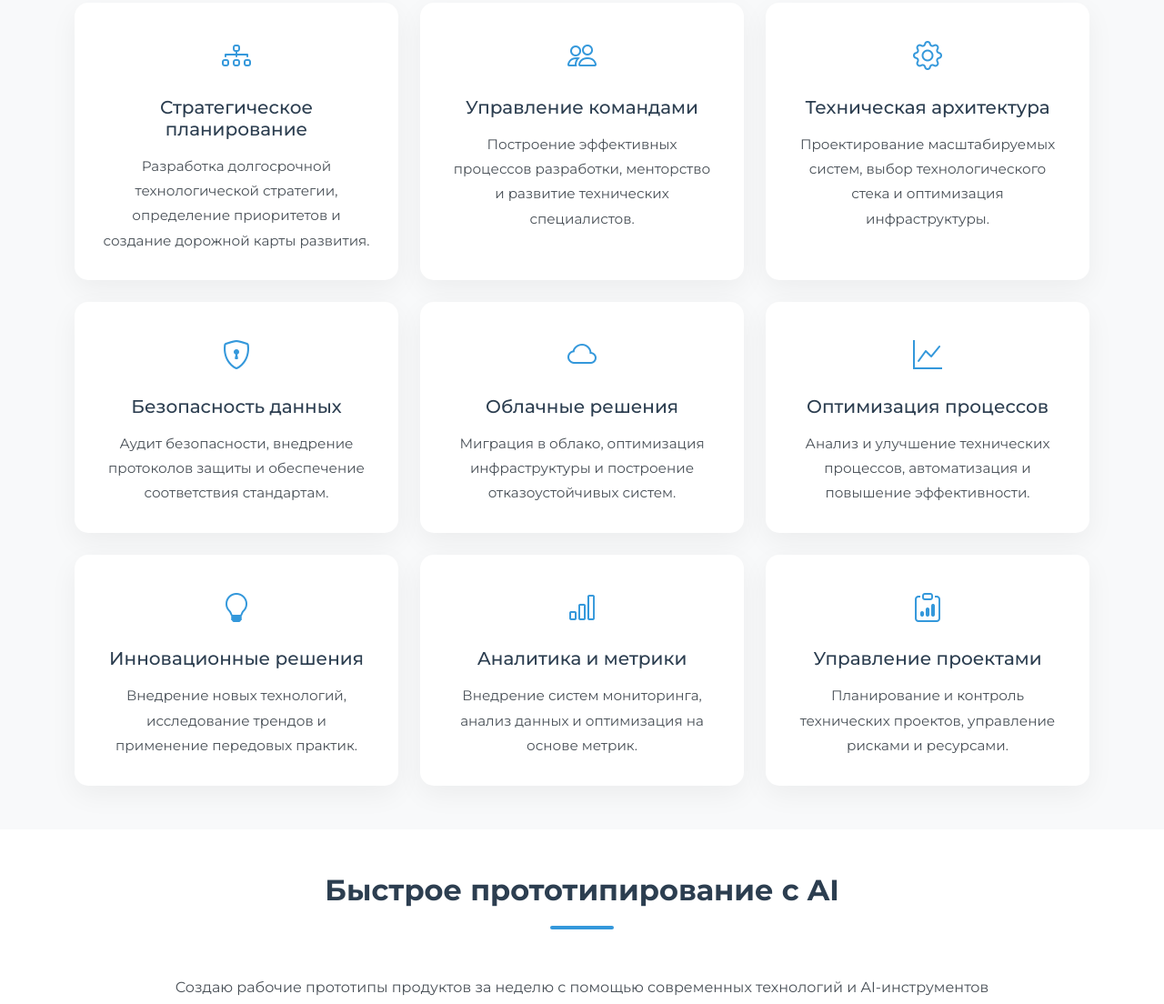
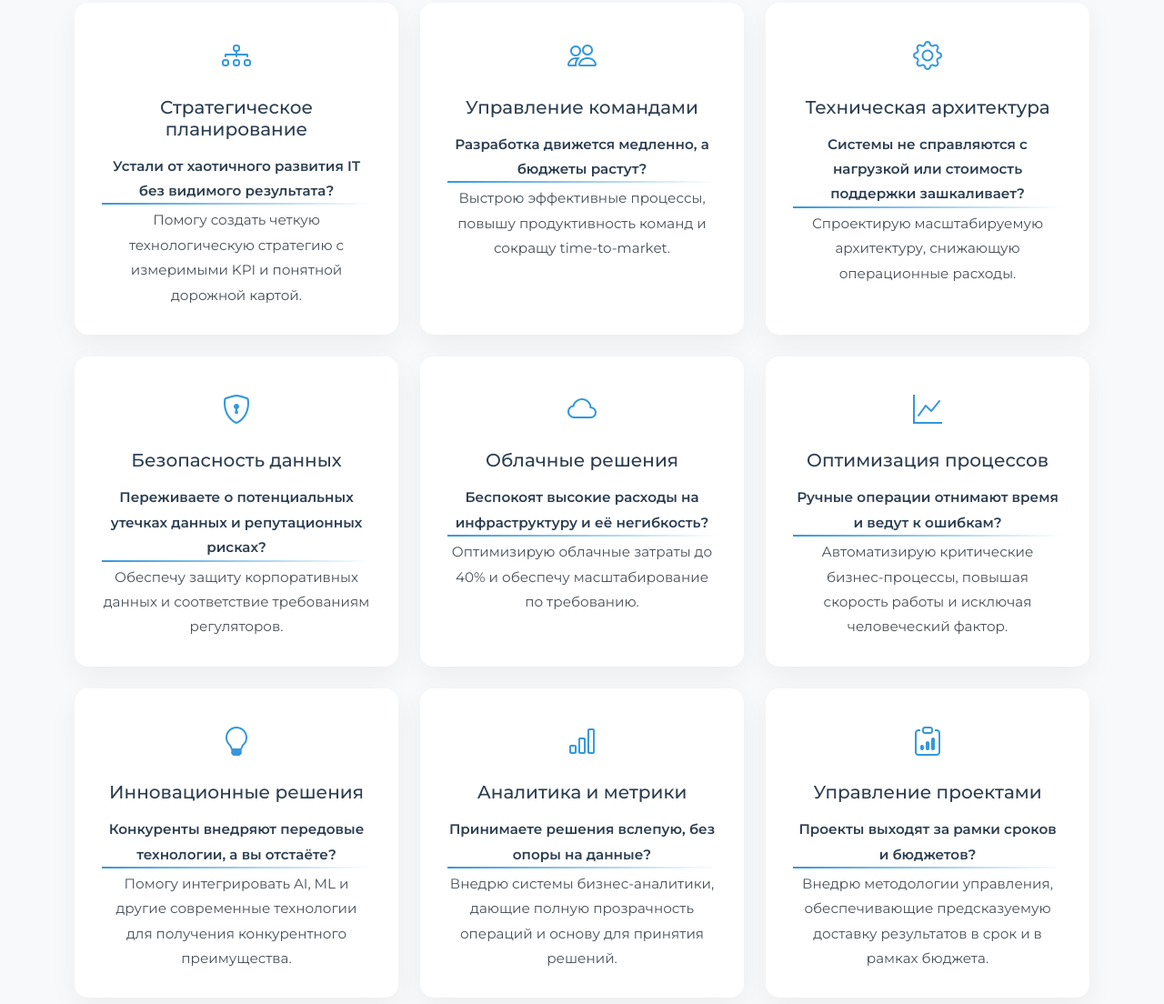
Before and after one commit to matacoder/brand, a plain HTML site: page index.html in a window 1280 px wide. Shown: the part 876-1980 px from the top of the page at 91% size. Drawn offline with nearby package versions, Linux system fonts and the light colour scheme.

Commit message:
Add pains and actions

```diff
--- a/index.html
+++ b/index.html
@@ -58,63 +58,63 @@
                     <div class="service-card">
                         <i class="bi bi-diagram-3 service-icon"></i>
                         <h3>Стратегическое планирование</h3>
-                        <p>Разработка долгосрочной технологической стратегии, определение приоритетов и создание дорожной карты развития.</p>
+                        <p><span class="pain-point">Устали от хаотичного развития IT без видимого результата?</span> Помогу создать четкую технологическую стратегию с измеримыми KPI и понятной дорожной картой.</p>
                     </div>
                 </div>
                 <div class="col-md-4">
                     <div class="service-card">
                         <i class="bi bi-people service-icon"></i>
                         <h3>Управление командами</h3>
-                        <p>Построение эффективных процессов разработки, менторство и развитие технических специалистов.</p>
+                        <p><span class="pain-point">Разработка движется медленно, а бюджеты растут?</span> Выстрою эффективные процессы, повышу продуктивность команд и сокращу time-to-market.</p>
                     </div>
                 </div>
                 <div class="col-md-4">
                     <div class="service-card">
                         <i class="bi bi-gear service-icon"></i>
                         <h3>Техническая архитектура</h3>
-                        <p>Проектирование масштабируемых систем, выбор технологического стека и оптимизация инфраструктуры.</p>
+                        <p><span class="pain-point">Системы не справляются с нагрузкой или стоимость поддержки зашкаливает?</span> Спроектирую масштабируемую архитектуру, снижающую операционные расходы.</p>
                     </div>
                 </div>
                 <div class="col-md-4">
                     <div class="service-card">
                         <i class="bi bi-shield-lock service-icon"></i>
                         <h3>Безопасность данных</h3>
-                        <p>Аудит безопасности, внедрение протоколов защиты и обеспечение соответствия стандартам.</p>
+                        <p><span class="pain-point">Переживаете о потенциальных утечках данных и репутационных рисках?</span> Обеспечу защиту корпоративных данных и соответствие требованиям регуляторов.</p>
                     </div>
                 </div>
                 <div class="col-md-4">
                     <div class="service-card">
                         <i class="bi bi-cloud service-icon"></i>
                         <h3>Облачные решения</h3>
-                        <p>Миграция в облако, оптимизация инфраструктуры и построение отказоустойчивых систем.</p>
+                        <p><span class="pain-point">Беспокоят высокие расходы на инфраструктуру и её негибкость?</span> Оптимизирую облачные затраты до 40% и обеспечу масштабирование по требованию.</p>
                     </div>
                 </div>
                 <div class="col-md-4">
                     <div class="service-card">
                         <i class="bi bi-graph-up service-icon"></i>
                         <h3>Оптимизация процессов</h3>
-                        <p>Анализ и улучшение технических процессов, автоматизация и повышение эффективности.</p>
+                        <p><span class="pain-point">Ручные операции отнимают время и ведут к ошибкам?</span> Автоматизирую критические бизнес-процессы, повышая скорость работы и исключая человеческий фактор.</p>
                     </div>
                 </div>
                 <div class="col-md-4">
                     <div class="service-card">
                         <i class="bi bi-lightbulb service-icon"></i>
                         <h3>Инновационные решения</h3>
-                        <p>Внедрение новых технологий, исследование трендов и применение передовых практик.</p>
+                        <p><span class="pain-point">Конкуренты внедряют передовые технологии, а вы отстаёте?</span> Помогу интегрировать AI, ML и другие современные технологии для получения конкурентного преимущества.</p>
                     </div>
                 </div>
                 <div class="col-md-4">
                     <div class="service-card">
                         <i class="bi bi-bar-chart service-icon"></i>
                         <h3>Аналитика и метрики</h3>
-                        <p>Внедрение систем мониторинга, анализ данных и оптимизация на основе метрик.</p>
+                        <p><span class="pain-point">Принимаете решения вслепую, без опоры на данные?</span> Внедрю системы бизнес-аналитики, дающие полную прозрачность операций и основу для принятия решений.</p>
                     </div>
                 </div>
                 <div class="col-md-4">
                     <div class="service-card">
                         <i class="bi bi-clipboard-data service-icon"></i>
                         <h3>Управление проектами</h3>
-                        <p>Планирование и контроль технических проектов, управление рисками и ресурсами.</p>
+                        <p><span class="pain-point">Проекты выходят за рамки сроков и бюджетов?</span> Внедрю методологии управления, обеспечивающие предсказуемую доставку результатов в срок и в рамках бюджета.</p>
                     </div>
                 </div>
             </div>
--- a/styles.css
+++ b/styles.css
@@ -87,6 +87,9 @@ h1, h2, h3, h4, h5, h6 {
     font-size: 0.95rem;
     color: var(--text-color);
     margin-bottom: 0;
+    display: flex;
+    flex-direction: column;
+    align-items: flex-start;
 }
 
 .service-card:hover {
@@ -493,3 +496,22 @@ button:hover, button:focus,
     transform: translateY(-5px);
     box-shadow: 0 15px 35px rgba(0, 0, 0, 0.1);
 }
+
+/* Стили для выделения болей клиентов */
+.pain-point {
+    font-weight: 600;
+    color: var(--primary-color);
+    display: inline-block;
+    margin-bottom: 5px;
+    position: relative;
+}
+
+.pain-point::after {
+    content: '';
+    position: absolute;
+    bottom: -2px;
+    left: 0;
+    width: 100%;
+    height: 2px;
+    background: linear-gradient(90deg, var(--secondary-color), transparent);
+}
```
